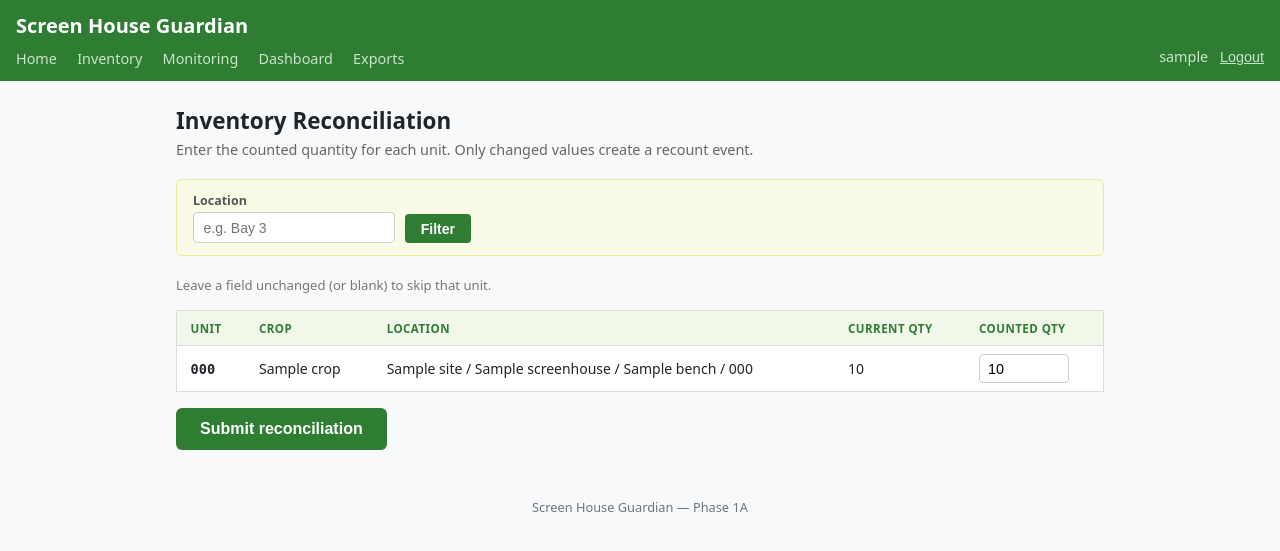
After one commit to kishkumar96/screenhouse-guardian, a Django app: page /monitoring/reconcile/ in a window 1280 px wide. The commit adds this page. Shown: the top 551 px of the page. Run offline with Django 5.2, Linux system fonts and the light colour scheme; a user stored in the database is signed in; tables that the repository leaves empty hold one stand-in row (values such as "Sample post").

Commit message:
Add inventory reconciliation for Phase 3 inventory control
Bulk recount workflow: a manager can list active units (optionally
filtered by location), enter counted quantities, and only changed
values create a QuantityEvent(RECOUNT) via the existing
apply_quantity_event service. Closes the "inventory reconciliation"
item from Phase 3 of PROJECT_PLAN.md.

Co-Authored-By: Claude Sonnet 5 <noreply@anthropic.com>

```diff
--- a/monitoring/urls.py
+++ b/monitoring/urls.py
@@ -17,4 +17,6 @@ urlpatterns = [
     path('follow-ups/', views.follow_up_list, name='follow_up_list'),
     # Weekly report
     path('reports/weekly/', views.weekly_report, name='weekly_report'),
+    # Inventory reconciliation
+    path('reconcile/', views.reconcile_inventory, name='reconcile_inventory'),
 ]
--- a/monitoring/views.py
+++ b/monitoring/views.py
@@ -17,7 +17,9 @@ from .forms import (
     TreatmentForm,
     TreatmentOutcomeForm,
 )
-from .models import DailyRound, DailyRoundItem, MAX_OBSERVATION_IMAGE_SIZE_MB, Observation, Treatment
+from .models import (
+    DailyRound, DailyRoundItem, MAX_OBSERVATION_IMAGE_SIZE_MB, Observation, QuantityEvent, Treatment,
+)
 from .services import (
     apply_quantity_event,
     create_daily_round_with_items,
@@ -502,3 +504,79 @@ def weekly_report(request):
         'next_week_end': (end_date + timedelta(days=7)).isoformat(),
         'is_current_week': end_date >= timezone.localdate(),
     })
+
+
+# ── Inventory reconciliation ─────────────────────────────────────────────────────
+
+@manager_required
+def reconcile_inventory(request):
+    location_filter = (
+        request.POST.get('location', '') if request.method == 'POST'
+        else request.GET.get('location', '')
+    ).strip()
+
+    units = (
+        TrackingUnit.objects.filter(is_active=True)
+        .select_related('crop', 'accession', 'position__bench__screen_house__site')
+        .order_by('unit_code')
+    )
+    if location_filter:
+        units = units.filter(
+            Q(location_text__icontains=location_filter) |
+            Q(position__bench__name__icontains=location_filter) |
+            Q(position__bench__screen_house__name__icontains=location_filter) |
+            Q(position__bench__screen_house__site__name__icontains=location_filter)
+        )
+
+    results = []
+    error_count = 0
+    if request.method == 'POST':
+        for unit in units:
+            raw_value = request.POST.get(f'qty_{unit.pk}', '').strip()
+            if not raw_value:
+                continue
+            try:
+                counted = int(raw_value)
+            except ValueError:
+                messages.error(request, f'{unit.unit_code}: enter a whole number.')
+                error_count += 1
+                continue
+            if counted == unit.quantity:
+                continue
+            try:
+                event = apply_quantity_event(
+                    tracking_unit=unit,
+                    event_type=QuantityEvent.EVENT_TYPE_RECOUNT,
+                    quantity_change=counted - unit.quantity,
+                    user=request.user,
+                    reason='Inventory reconciliation',
+                )
+                results.append(event)
+            except ValidationError as e:
+                message = e.messages[0] if hasattr(e, 'messages') and e.messages else str(e)
+                messages.error(request, f'{unit.unit_code}: {message}')
+                error_count += 1
+
+        if results:
+            messages.success(request, f'Reconciled {len(results)} unit(s).')
+        elif error_count == 0:
+            messages.info(request, 'No quantity changes were submitted.')
+
+        units = (
+            TrackingUnit.objects.filter(is_active=True)
+            .select_related('crop', 'accession', 'position__bench__screen_house__site')
+            .order_by('unit_code')
+        )
+        if location_filter:
+            units = units.filter(
+                Q(location_text__icontains=location_filter) |
+                Q(position__bench__name__icontains=location_filter) |
+                Q(position__bench__screen_house__name__icontains=location_filter) |
+                Q(position__bench__screen_house__site__name__icontains=location_filter)
+            )
+
+    return render(request, 'monitoring/reconcile_inventory.html', {
+        'units': units,
+        'location_filter': location_filter,
+        'results': results,
+    })
--- a/templates/dashboard/index.html
+++ b/templates/dashboard/index.html
@@ -258,6 +258,7 @@
     <a href="{% url 'monitoring:follow_up_list' %}" class="dash-action-btn secondary">Follow-ups</a>
     {% if show_manager_links %}
       <a href="{% url 'monitoring:weekly_report' %}" class="dash-action-btn secondary">Weekly report</a>
+      <a href="{% url 'monitoring:reconcile_inventory' %}" class="dash-action-btn secondary">Reconcile inventory</a>
     {% endif %}
     <a href="{% url 'inventory:archived_tracking_units' %}" class="dash-action-btn secondary">Archived units</a>
     {% if show_staff_links %}
--- /dev/null
+++ b/templates/monitoring/reconcile_inventory.html
@@ -0,0 +1,179 @@
+{% extends "base.html" %}
+
+{% block title %}Inventory Reconciliation — Screen House Guardian{% endblock %}
+
+{% block extra_style %}
+.rc-heading { margin-bottom: 1.25rem; }
+.rc-heading h2 { margin: 0 0 0.25rem; font-size: 1.4rem; }
+.rc-heading p  { margin: 0; color: #666; font-size: 0.9rem; }
+
+.rc-filters {
+  background: #f9fbe7;
+  border: 1px solid #e6ee9c;
+  border-radius: 6px;
+  padding: 0.75rem 1rem;
+  margin-bottom: 1.25rem;
+  display: flex;
+  flex-wrap: wrap;
+  gap: 0.6rem;
+  align-items: flex-end;
+}
+.rc-filter-group { display: flex; flex-direction: column; gap: 0.2rem; }
+.rc-filter-group label { font-size: 0.78rem; font-weight: 600; color: #555; }
+.rc-filter-group input[type=text] {
+  padding: 0.4rem 0.6rem;
+  border: 1px solid #ccc;
+  border-radius: 4px;
+  font-size: 0.875rem;
+  min-width: 200px;
+}
+.rc-filter-btn {
+  padding: 0.4rem 1rem;
+  background: #2e7d32;
+  color: #fff;
+  border: none;
+  border-radius: 4px;
+  font-size: 0.875rem;
+  font-weight: 600;
+  cursor: pointer;
+}
+.rc-filter-btn:hover { background: #1b5e20; }
+
+.rc-table-wrap { overflow-x: auto; }
+.rc-table {
+  width: 100%;
+  border-collapse: collapse;
+  font-size: 0.875rem;
+  background: #fff;
+  border: 1px solid #ddd;
+  border-radius: 6px;
+}
+.rc-table th {
+  background: #f1f8e9;
+  color: #2e7d32;
+  text-align: left;
+  padding: 0.6rem 0.85rem;
+  font-size: 0.72rem;
+  text-transform: uppercase;
+  letter-spacing: 0.04em;
+  white-space: nowrap;
+  border-bottom: 1px solid #ddd;
+}
+.rc-table td {
+  padding: 0.5rem 0.85rem;
+  border-bottom: 1px solid #f0f0f0;
+  vertical-align: middle;
+}
+.rc-table tr:last-child td { border-bottom: none; }
+.unit-code { font-family: monospace; font-size: 0.85rem; font-weight: 600; }
+.rc-qty-input {
+  width: 90px;
+  padding: 0.35rem 0.5rem;
+  border: 1px solid #ccc;
+  border-radius: 4px;
+  font-size: 0.9rem;
+}
+.rc-submit-btn {
+  display: block;
+  margin-top: 1rem;
+  padding: 0.75rem 1.5rem;
+  background: #2e7d32;
+  color: #fff;
+  border: none;
+  border-radius: 6px;
+  font-size: 1rem;
+  font-weight: 700;
+  cursor: pointer;
+}
+.rc-submit-btn:hover { background: #1b5e20; }
+.rc-hint { font-size: 0.82rem; color: #777; margin: 0.5rem 0 1rem; }
+.empty-state {
+  text-align: center;
+  padding: 2.5rem 1rem;
+  color: #888;
+  font-size: 0.95rem;
+}
+{% endblock %}
+
+{% block content %}
+<div class="rc-heading">
+  <h2>Inventory Reconciliation</h2>
+  <p>Enter the counted quantity for each unit. Only changed values create a recount event.</p>
+</div>
+
+<form class="rc-filters" method="get" novalidate>
+  <div class="rc-filter-group">
+    <label for="id_location">Location</label>
+    <input type="text" name="location" id="id_location"
+           value="{{ location_filter }}" placeholder="e.g. Bay 3">
+  </div>
+  <button type="submit" class="rc-filter-btn">Filter</button>
+  {% if location_filter %}<a href="{% url 'monitoring:reconcile_inventory' %}" style="font-size:0.8rem;color:#555;align-self:center;">Clear filter</a>{% endif %}
+</form>
+
+{% if units %}
+<p class="rc-hint">Leave a field unchanged (or blank) to skip that unit.</p>
+<form method="post" novalidate>
+  {% csrf_token %}
+  <input type="hidden" name="location" value="{{ location_filter }}">
+  <div class="rc-table-wrap">
+    <table class="rc-table">
+      <thead>
+        <tr>
+          <th>Unit</th>
+          <th>Crop</th>
+          <th>Location</th>
+          <th>Current qty</th>
+          <th>Counted qty</th>
+        </tr>
+      </thead>
+      <tbody>
+        {% for unit in units %}
+        <tr>
+          <td class="unit-code">{{ unit.unit_code }}</td>
+          <td>{{ unit.display_crop }}</td>
+          <td>{{ unit.display_location|default:"—" }}</td>
+          <td>{{ unit.quantity }}</td>
+          <td>
+            <input type="number" class="rc-qty-input" name="qty_{{ unit.pk }}"
+                   value="{{ unit.quantity }}" min="0">
+          </td>
+        </tr>
+        {% endfor %}
+      </tbody>
+    </table>
+  </div>
+  <button type="submit" class="rc-submit-btn">Submit reconciliation</button>
+</form>
+{% else %}
+<div class="empty-state">
+  <p>No active units match this filter.</p>
+</div>
+{% endif %}
+
+{% if results %}
+<h3 class="section-heading" style="margin-top:1.75rem;">Changes recorded</h3>
+<div class="rc-table-wrap">
+  <table class="rc-table">
+    <thead>
+      <tr>
+        <th>Unit</th>
+        <th>Before</th>
+        <th>Change</th>
+        <th>After</th>
+      </tr>
+    </thead>
+    <tbody>
+      {% for event in results %}
+      <tr>
+        <td class="unit-code">{{ event.tracking_unit.unit_code }}</td>
+        <td>{{ event.quantity_before }}</td>
+        <td>{% if event.quantity_change > 0 %}+{% endif %}{{ event.quantity_change }}</td>
+        <td>{{ event.quantity_after }}</td>
+      </tr>
+      {% endfor %}
+    </tbody>
+  </table>
+</div>
+{% endif %}
+{% endblock %}
```
Also changed, not shown: monitoring/tests/test_views.py (+102 -0 lines).
